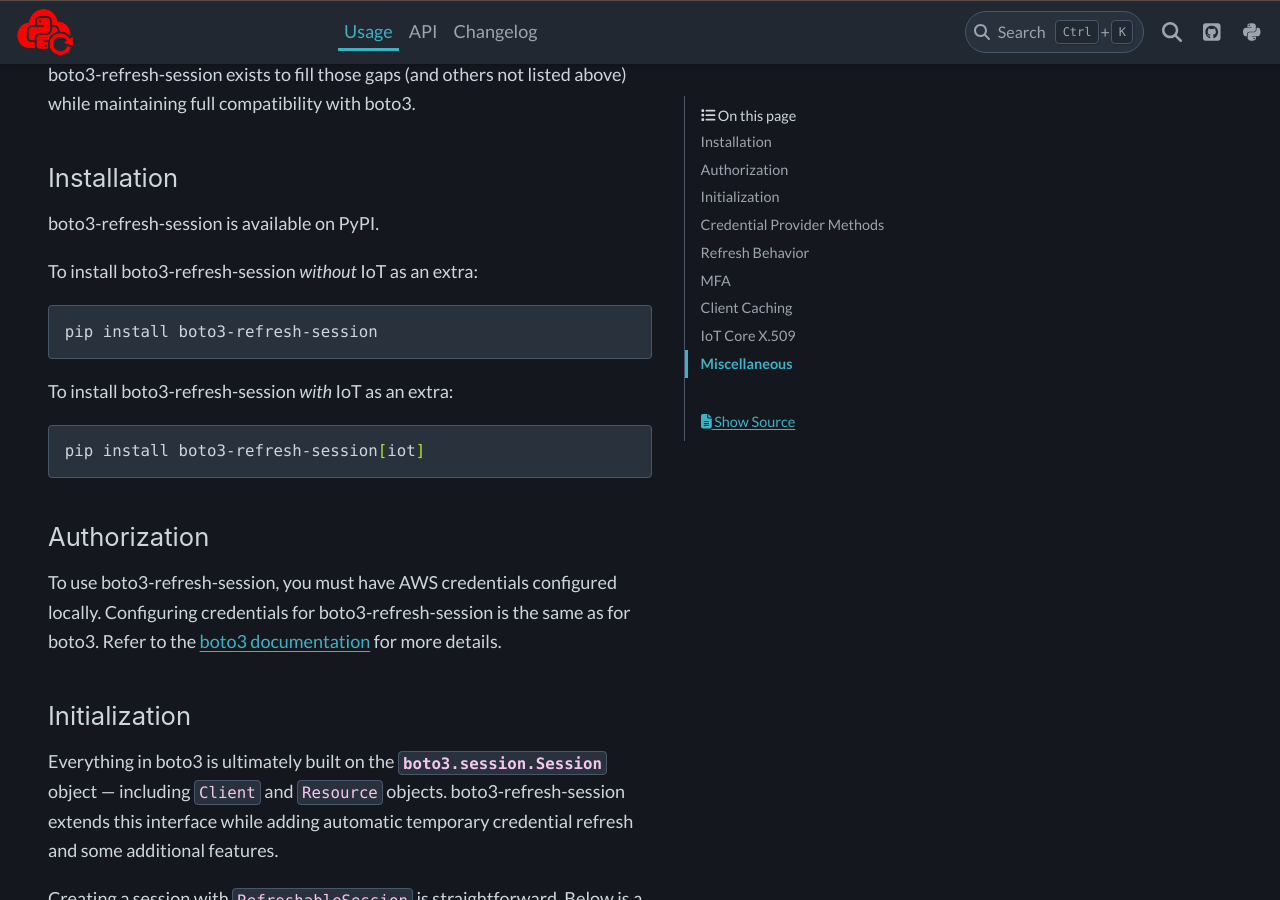
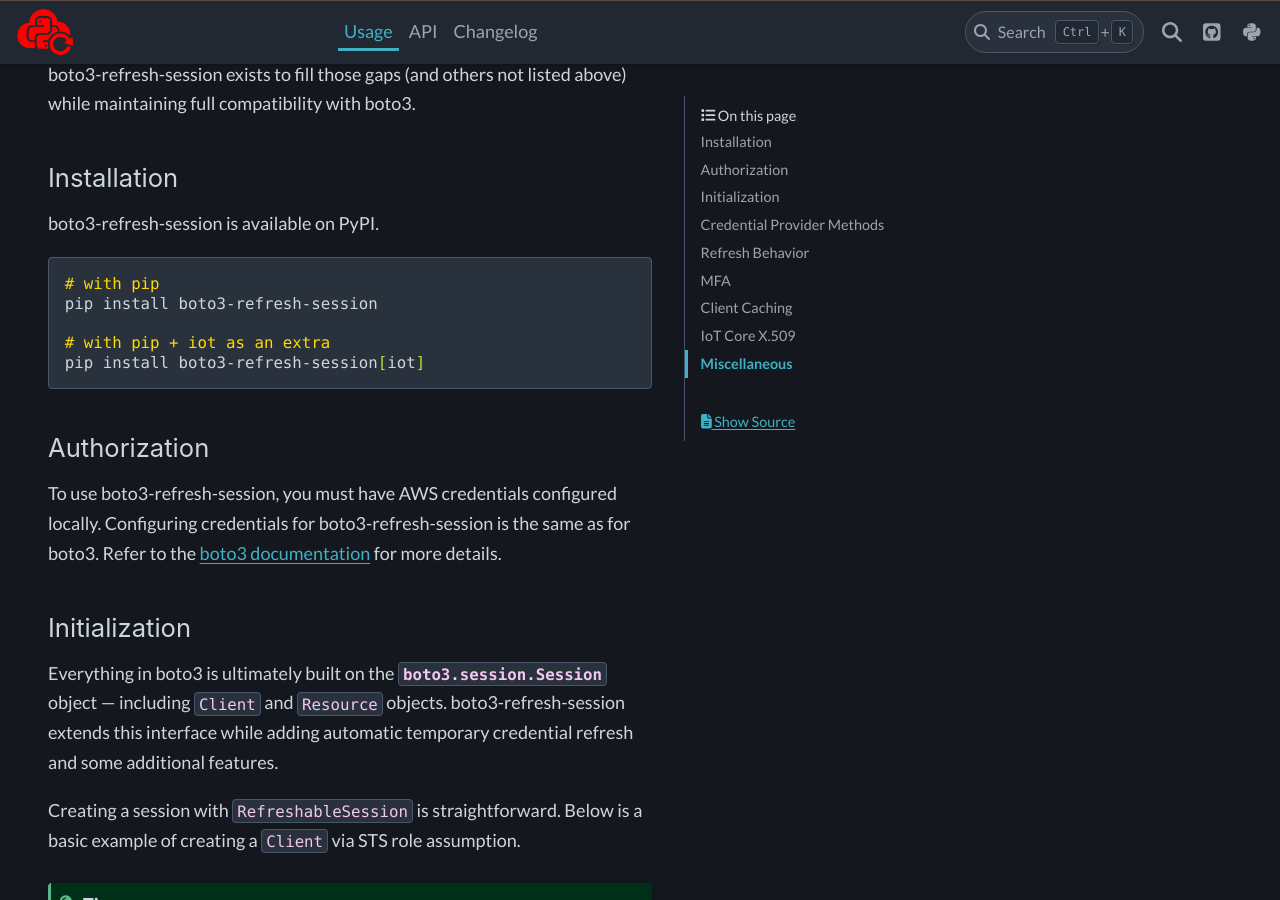
Before and after one commit to michaelthomasletts/boto3-refresh-session, a Sphinx documentation site: the page built from doc/usage.rst, in a window 1280 px wide and 900 px high, scrolled down 591 px. Built offline with Sphinx 7.4.7 and the PyData theme 0.15.4, drawn with Linux system fonts in a browser that asks for light colours.

Commit message:
final docs update

```diff
--- a/doc/usage.rst
+++ b/doc/usage.rst
@@ -21,16 +21,12 @@
 
 boto3-refresh-session is available on PyPI.
 
-To install boto3-refresh-session *without* IoT as an extra:
-
 .. code-block:: bash
 
+    # with pip
     pip install boto3-refresh-session
 
-To install boto3-refresh-session *with* IoT as an extra:
-
-.. code-block:: bash
-
+    # with pip + iot as an extra
     pip install boto3-refresh-session[iot]
 
 Authorization
```
Also changed, not shown: README.md (+4 -8 lines).
